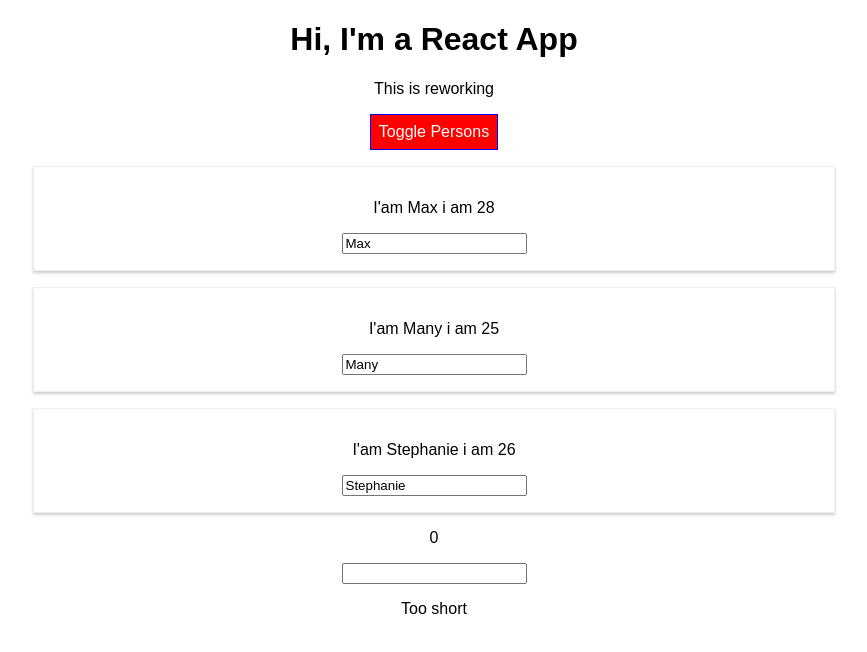
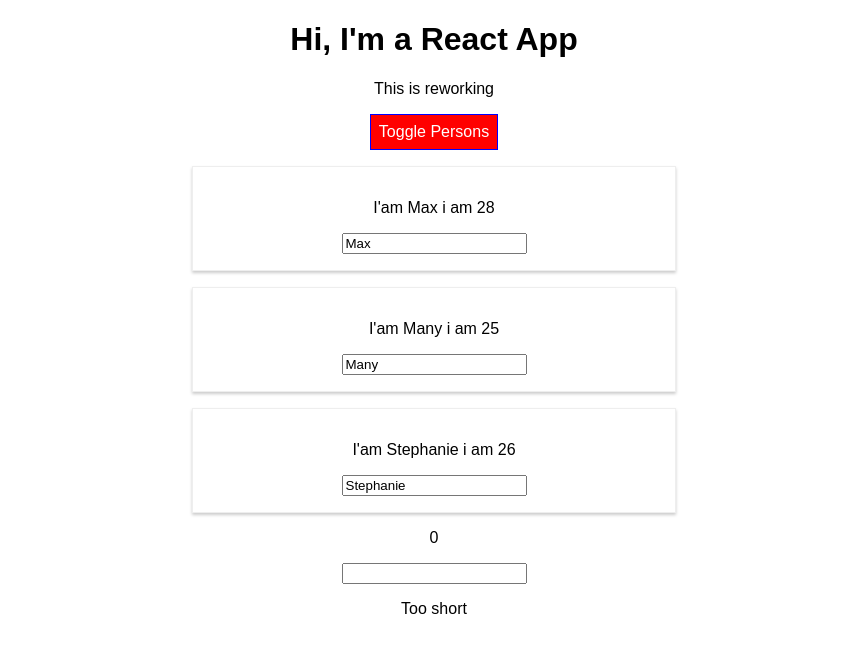
Before and after one commit to alexSiera/DockerTrain, a React (Create React App) app in the folder react-complete-guide/: page / in a window 1280 px wide. Both pictures are taken after a click on the button "Toggle Persons". Shown: the top 652 px of the page, without its empty margins (206-1073 px from the left). Built offline with nearby package versions, Linux system fonts and the light colour scheme.

Commit message:
add mediaQuerries via Radium and use StyleRoot

```diff
--- a/react-complete-guide/src/App.js
+++ b/react-complete-guide/src/App.js
@@ -4,7 +4,7 @@
 import Person from "./Person/Person";
 import ValidationComponent from "./ValidationComponent/ValidationComponent";
 import CharComponent from "./CharComponent/CharComponent";
-import Radium from 'radium';
+import Radium, {StyleRoot} from 'radium';
 class App extends Component {
   state = {
     persons: [
@@ -120,6 +120,7 @@
       </div>
     );
     return (
+      <StyleRoot>
       <div className="App">
         <h1>Hi, I'm a React App</h1>
         <p className={classes.join(' ')}>This is reworking</p>
@@ -131,6 +132,7 @@
         <ValidationComponent inputTextLength={this.state.paragraphLength} />
         {charComponent}
       </div>
+      </StyleRoot>
     );
   }
 }
--- a/react-complete-guide/src/Person/Person.css
+++ b/react-complete-guide/src/Person/Person.css
@@ -6,3 +6,8 @@
   padding: 16px;
   text-align: center;
 }
+/* @media (min-width: 500px) {
+  .Person {
+    width: 450px;
+  }
+} */
--- a/react-complete-guide/src/Person/Person.js
+++ b/react-complete-guide/src/Person/Person.js
@@ -1,8 +1,14 @@
 import React from "react";
+import Radium from 'radium';
 import "./Person.css";
 const person = ({ name, age, children, click, changed }) => {
+  const style = {
+    '@media(min-width: 500px)': {
+      width: '450px'
+    }
+  }
   return (
-    <div className="Person">
+    <div className="Person" style={style}>
       <p onClick={click}>
         I'am {name} i am {age}
       </p>
@@ -11,4 +17,4 @@
     </div>
   );
 };
-export default person;
+export default Radium(person);
```
